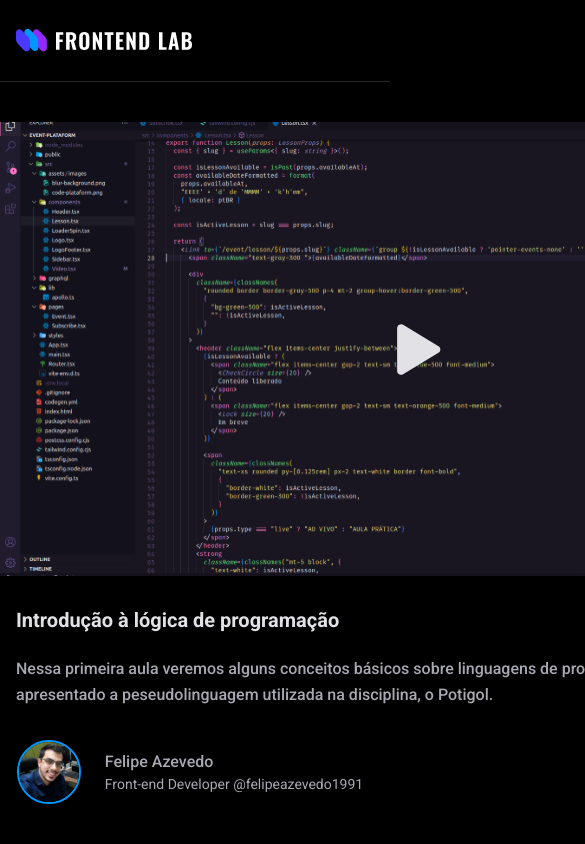
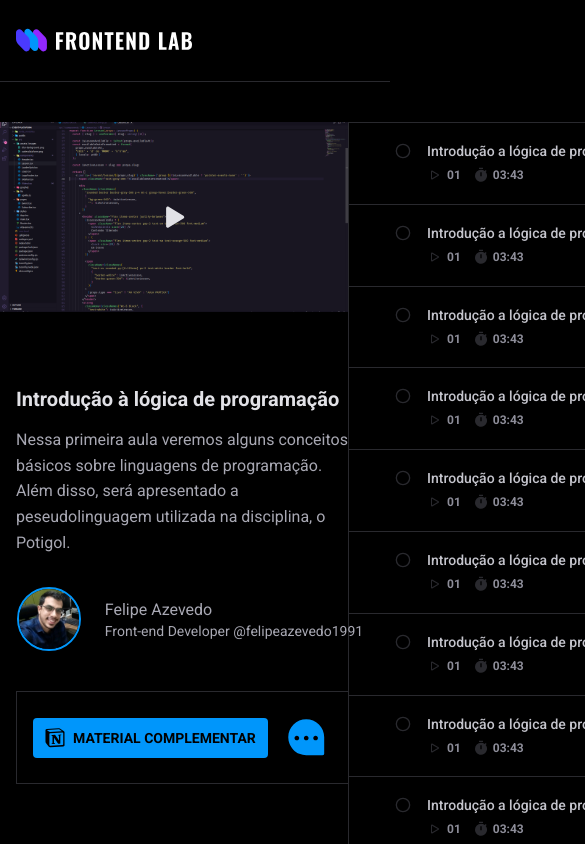
Before and after one commit to felipeaz3vedo/front-end-lab, a React (Vite) app: page / in a window 390 px wide. Shown: the top 844 px of the page, 585 px wide, since content can reach past the window. Built offline with nearby package versions, Linux system fonts and the light colour scheme.

Commit message:
refactor: Refatorei as fr do grid para aprimorar a responsividade

```diff
--- a/index.html
+++ b/index.html
@@ -3,7 +3,7 @@
 
 <head>
   <meta charset="UTF-8" />
-  <link rel="icon" type="image/svg+xml" href="/vite.svg" />
+  <link rel="icon" type="image/svg+xml" href="/src/assets/favicon.svg" />
   <meta name="viewport" content="width=device-width, initial-scale=1.0" />
   <link rel="preconnect" href="https://fonts.googleapis.com">
   <link rel="preconnect" href="https://fonts.gstatic.com" crossorigin>
--- a/src/App.scss
+++ b/src/App.scss
@@ -42,7 +42,7 @@ h3 {
   color: $text-gray-normal;
   font-size: 16px;
   line-height: 160%;
-  font-weight: 500;
+  font-weight: 400;
 }
 
 h4 {
--- a/src/components/Description/description.scss
+++ b/src/components/Description/description.scss
@@ -11,7 +11,7 @@
 }
 
 .description__abstract {
-  margin-block: 24px 32px;
+  margin-block: 16px 32px;
 }
 
 .description__professor {
--- a/src/styles/_layout.scss
+++ b/src/styles/_layout.scss
@@ -1,14 +1,12 @@
-
 .layout {
   display: grid;
-  grid-template-columns: 832px 385px;
+  grid-template-columns: 3fr 385px;
 
   gap: 32px 0;
 
-
   grid-template-areas:
-  "A B"
-  "C B";
+    'A B'
+    'C B';
 
   margin: 0 auto;
 }
```
Also changed, not shown: src/assets/favicon.svg (added).
